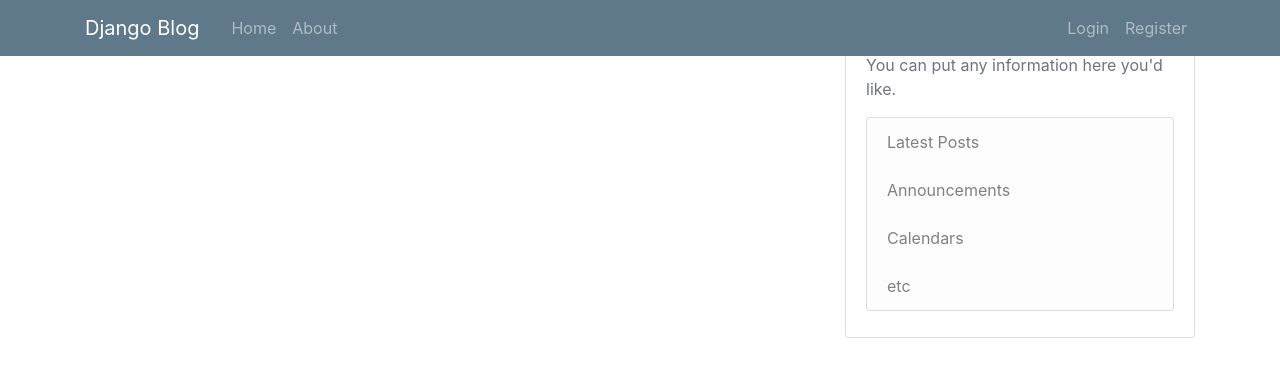
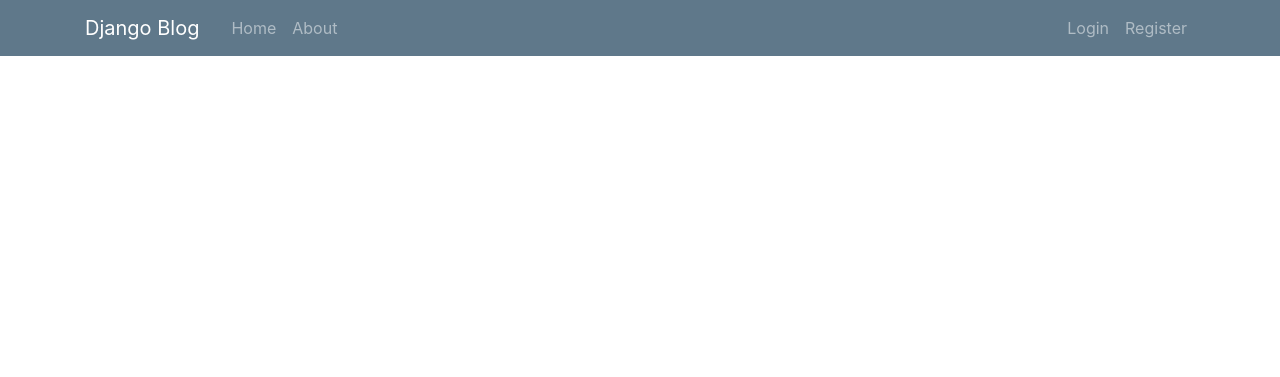
Before and after one commit to nikitaizmailov/blog_website, a Django app: page / in a window 1280 px wide. Shown: the top 377 px of the page. Run offline with Django 3.2, Linux system fonts and the light colour scheme; data that the repository does not hold is empty; some libraries are stand-ins or nearby versions.

Commit message:
Deleted Sidebar in the base.html template

```diff
--- a/blog/templates/blog/base.html
+++ b/blog/templates/blog/base.html
@@ -54,7 +54,7 @@
 
 	<main role="main" class="container">
 	  <div class="row">
-	    <div class="col-md-8">
+	    <div class="col-md-12">
 	      {% if messages %}
 	      	{% for message in messages %}
 	      		<div class="alert alert-{{ message.tags }}">
@@ -63,19 +63,6 @@
 	      	{% endfor %}
 	      {% endif %}
 	      {% block content %}{% endblock %}
-	    </div>
-	    <div class="col-md-4">
-	      <div class="content-section">
-	        <h3>Our Sidebar</h3>
-	        <p class='text-muted'>You can put any information here you'd like.
-	          <ul class="list-group">
-	            <li class="list-group-item list-group-item-light">Latest Posts</li>
-	            <li class="list-group-item list-group-item-light">Announcements</li>
-	            <li class="list-group-item list-group-item-light">Calendars</li>
-	            <li class="list-group-item list-group-item-light">etc</li>
-	          </ul>
-	        </p>
-	      </div>
 	    </div>
 	  </div>
 	</main>
--- a/blog/urls.py
+++ b/blog/urls.py
@@ -2,7 +2,7 @@ from django.urls import path
 from .views import PostListView, PostDetailView, PostCreateView, PostUpdateView, PostDeleteView, UserPostListView
 from . import views
 
-# this is basically means
+# this basically means
 # localhost/blog/ABOUT/
 
 urlpatterns = [
```
Also changed, not shown: blog/views.py (line endings or trailing spaces).
